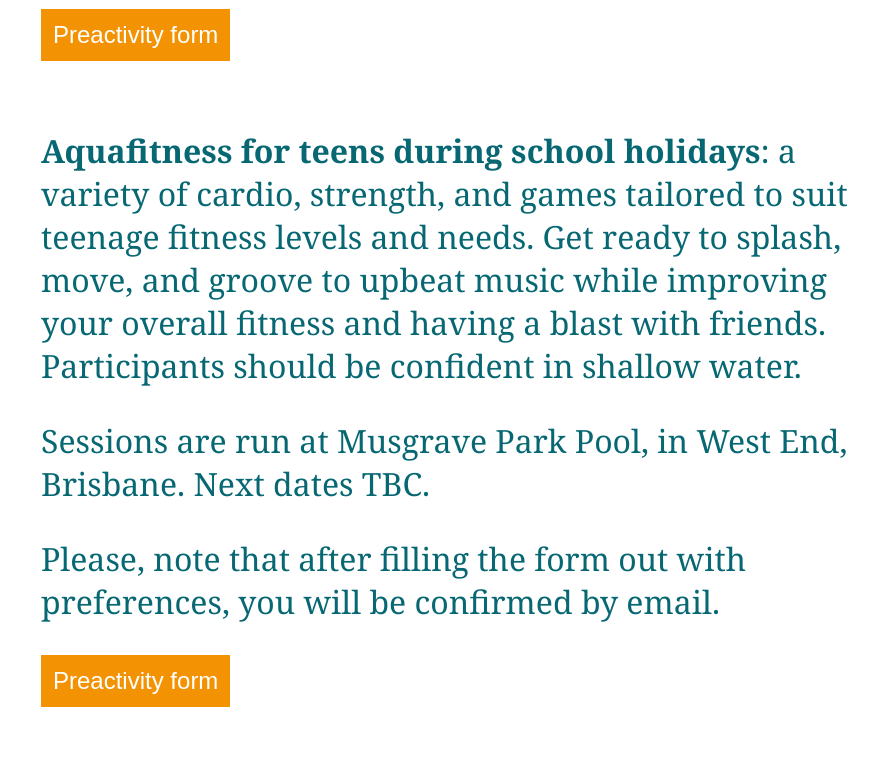
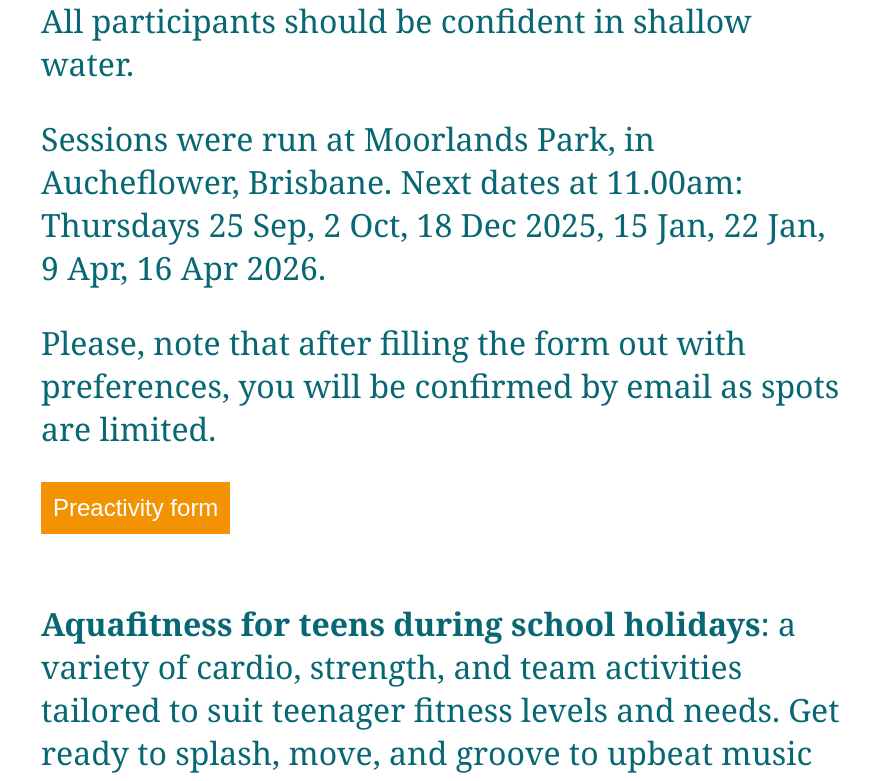
Before and after one commit to irenelalana/personal-website, a Next.js app: page /brisbane_city_council in a window 1280 px wide. Shown: the part 2299-3080 px from the top of the page, without its empty margins (411-1280 px from the left). Built offline with nearby package versions, Linux system fonts and the light colour scheme.

Commit message:
BCC holidays

```diff
--- a/src/app/brisbane_city_council/page.tsx
+++ b/src/app/brisbane_city_council/page.tsx
@@ -50,23 +50,19 @@ export default function BrisbaneCityCouncil() {
             </form>
 
             <p>
-              <strong>Functional training for teens during school holidays</strong>: increases endurance and enhances fitness, boost mobility & flexibility; improves balance, coordination and agility, and makes a fun environment building teamwork.
+              <strong>Aquafitness Gold (kid with and adult) during school holidays</strong>: unique and heartwarming Aquafitness class designed for grandparents and children to exercise together! We focus on low-impact, joint-friendly movements and games that improve coordination, balance, and overall fitness. Get ready to splash, play, and work out to a fun mix of classic and modern tunes. This class is a fantastic opportunity to create lasting memories while strengthening family bonds and getting fit as a team! All participants should be confident in shallow water.
             </p>
-            <p>Sessions were run at Moorlands Park, in Aucheflower, Brisbane. Next dates TBC.</p>
-            <p>Just fill the following form out to book your spot</p>
-            <form action="https://forms.gle/2sk8tNs5WWCHRHKx9" target="_blank" rel="noreferrer">
+            <p>Sessions were run at Moorlands Park, in Aucheflower, Brisbane. Next dates at 11.00am: Thursdays 25 Sep, 2 Oct, 18 Dec 2025, 15 Jan, 22 Jan, 9 Apr, 16 Apr 2026.</p>
+            <p>Please, note that after filling the form out with preferences, you will be confirmed by email as spots are limited.</p>
+            <form action="https://forms.gle/xWXUSxYNzE5X7D6GA" target="_blank" rel="noreferrer">
               <button className="form-button">Preactivity form</button>
             </form>
 
             <p>
-              <strong>Aquafitness for teens during school holidays</strong>: a
-              variety of cardio, strength, and games tailored to suit teenage
-              fitness levels and needs. Get ready to splash, move, and groove to
-              upbeat music while improving your overall fitness and having a blast
-              with friends. Participants should be confident in shallow water.
+              <strong>Aquafitness for teens during school holidays</strong>: a variety of cardio, strength, and team activities tailored to suit teenager fitness levels and needs. Get ready to splash, move, and groove to upbeat music while improving your overall fitness and having a blast with friends. Participants should be confident in shallow water.
             </p>
-            <p>Sessions are run at Musgrave Park Pool, in West End, Brisbane. Next dates TBC.</p>
-            <p>Please, note that after filling the form out with preferences, you will be confirmed by email.</p>
+            <p>Sessions are run at Musgrave Park Pool, in West End, Brisbane. Next dates 10.00 to 11.00am: Tuesdays 23 Sep, 30 Sep, 16 Dec 2025, 13 Jan, 20 Jan, 7 Apr, 14 Apr 2026. Thursdays 25 Sep, 2 Oct, 18 Dec 2025, 15 Jan, 22 Jan, 9 Apr, 16 Apr 2026</p>
+            <p>Please, note that after filling the form out with preferences, you will be confirmed by email as spots are limited.</p>
             <form action="https://forms.gle/xWXUSxYNzE5X7D6GA" target="_blank" rel="noreferrer">
               <button className="form-button">Preactivity form</button>
             </form>
```
